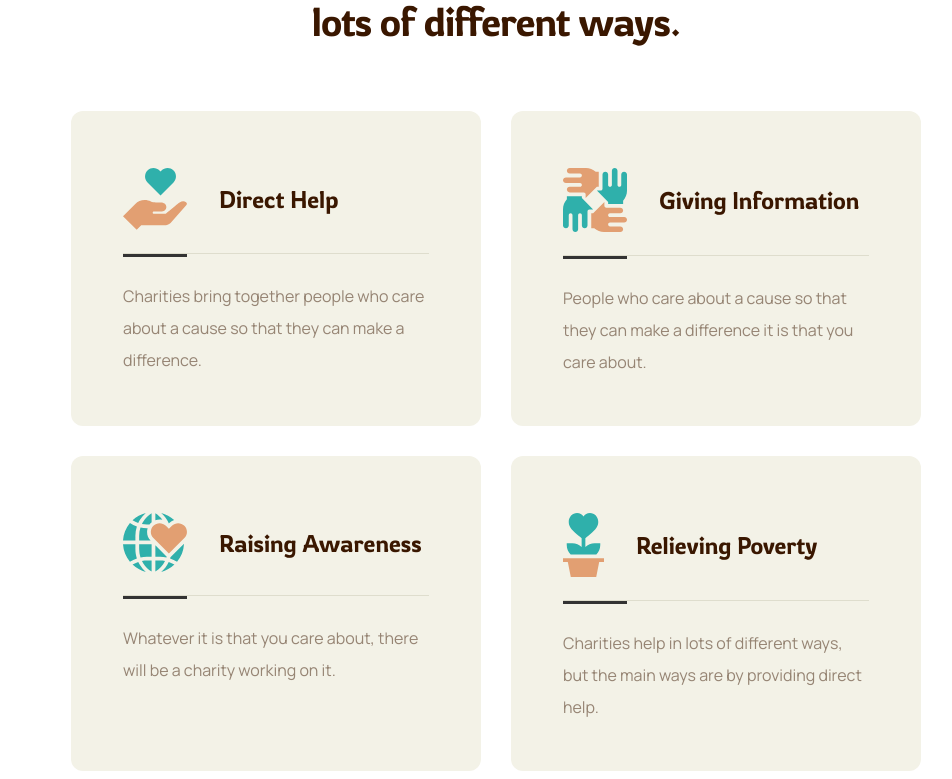
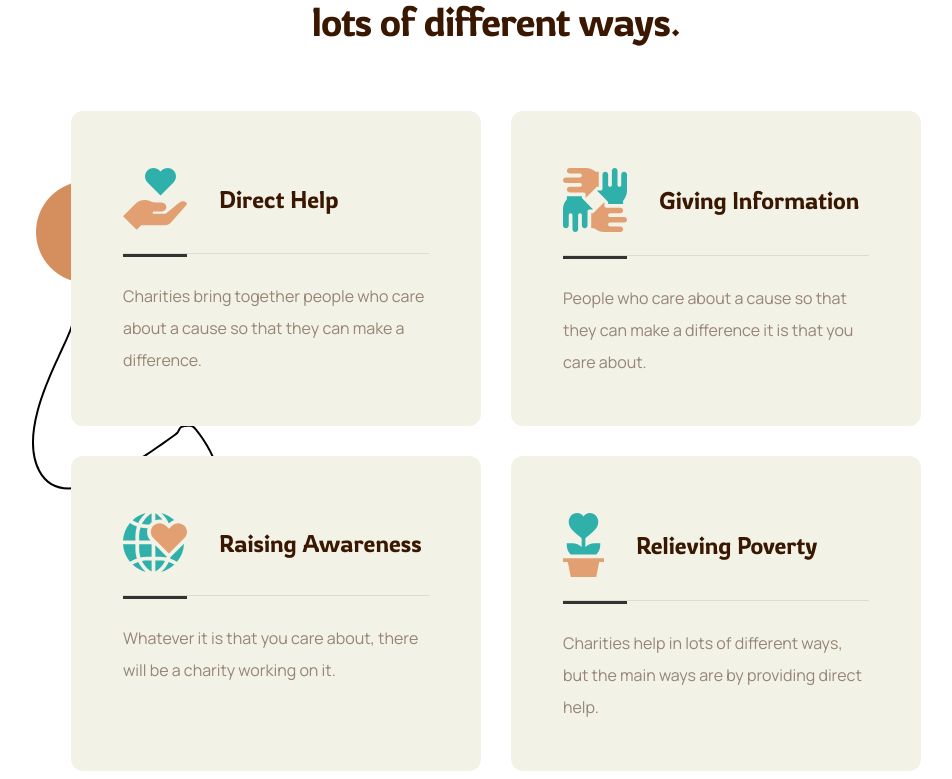
Before and after one commit to JamesGlik/CHARITY, a Next.js app in the folder my-app/: page / in a window 1280 px wide. Shown: the part 921-1700 px from the top of the page, without its empty margins (144-1096 px from the left). Built offline with nearby package versions, Linux system fonts and the light colour scheme.

Commit message:
fixed features section bug

```diff
--- a/my-app/components/organisms/FeaturesSection/FeaturesSection.tsx
+++ b/my-app/components/organisms/FeaturesSection/FeaturesSection.tsx
@@ -1,9 +1,11 @@
 import FeaturesCard from "@/components/molecules/FeaturesCard/FeaturesCard";
+import FeaturesLine from "@/public/FeaturesLine";
+import FeaturesOval from "@/public/FeaturesOval";
 import React from "react";
 
 const FeaturesSection = () => {
   return (
-    <div className="pt-[122px] px-[215px]">
+    <div className="pt-[122px] px-[215px] flex flex-col justify-center">
       <p className="mb-[15px] text-center text-[#E29F72] font-rowdies font-light leading-[32px] uppercase tracking-[3px]">
         our features
       </p>
@@ -13,7 +15,13 @@ const FeaturesSection = () => {
         lots of different ways.
       </p>
 
-      <div className="grid grid-cols-2 gap-x-[30px] gap-y-[30px] mb-[30px] mt-[66px] justify-center">
+      <div className="grid grid-cols-2 gap-x-[30px] gap-y-[30px] mb-[30px] mt-[66px] justify-center relative">
+        <div className="absolute bottom-[140px] -left-[40px] z-[-2]">
+          <FeaturesLine />
+        </div>
+        <div className="absolute z-[-1] top-[70px] -left-[35px]">
+          <FeaturesOval/>
+        </div>
         <FeaturesCard
           iconSvg="/features_image1.svg"
           cardHeader="Direct Help"
--- a/my-app/public/FeaturesLine.tsx
+++ b/my-app/public/FeaturesLine.tsx
@@ -2,7 +2,6 @@ import React from "react";
 
 const FeaturesLine = () => {
   return (
-    <div className="absolute z-[0] left-3">
       <svg
         xmlns="http://www.w3.org/2000/svg"
         width="192"
@@ -15,7 +14,6 @@ const FeaturesLine = () => {
           fill="black"
         />
       </svg>
-    </div>
   );
 };
 
--- a/my-app/public/FeaturesOval.tsx
+++ b/my-app/public/FeaturesOval.tsx
@@ -2,7 +2,7 @@ import React from "react";
 
 const FeaturesOval = () => {
   return (
-    <div className="absolute z-[0]">
+    <div>
     <svg
       xmlns="http://www.w3.org/2000/svg"
       width="102"
```
